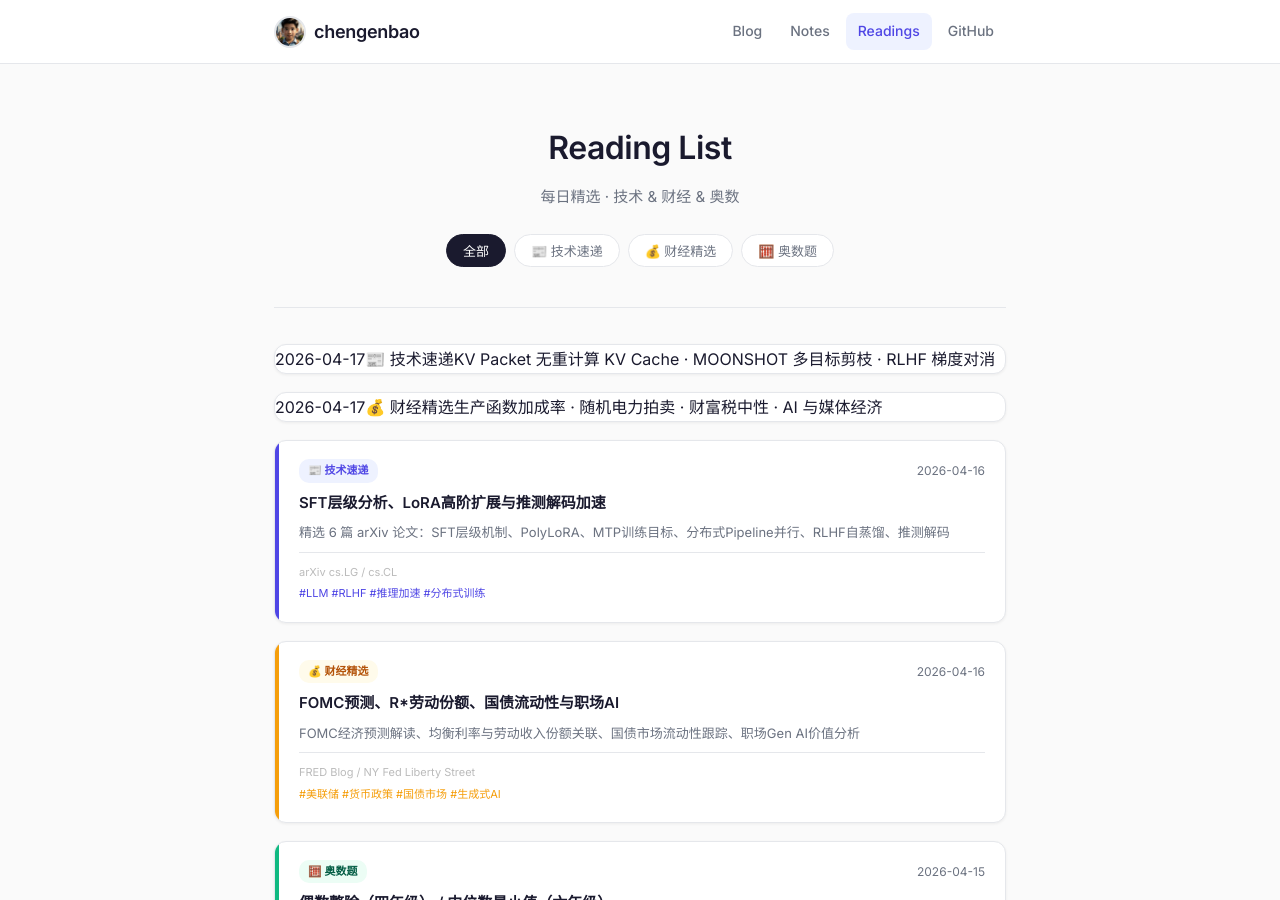
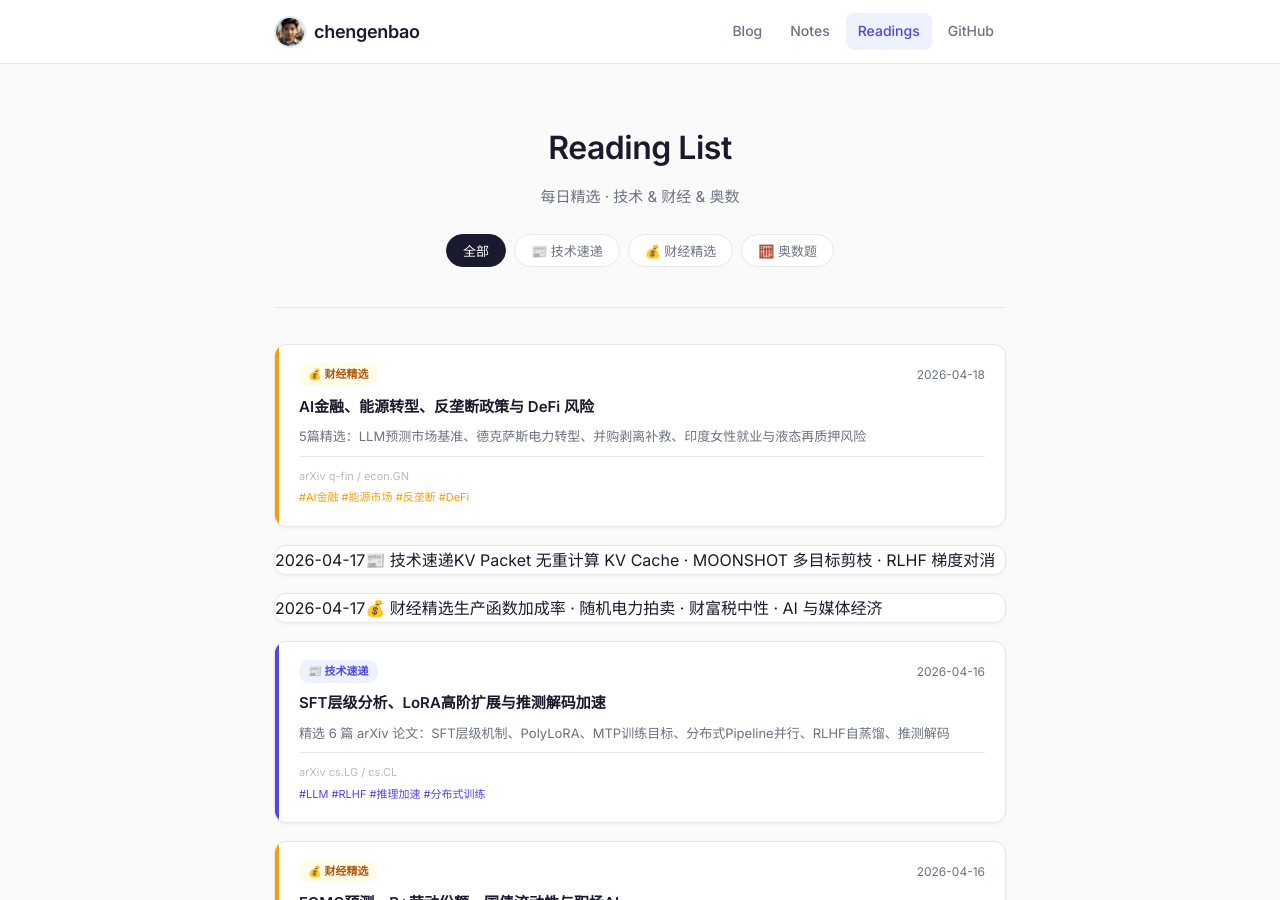
Before and after one commit to chengenbao/chengenbao.github.io, a Jekyll site: the page built from reading-list/index.md, in a window 1280 px wide and 900 px high. Built offline with Jekyll 4.4.1, drawn with Linux system fonts in a browser that asks for light colours.

Commit message:
update reading list index finance 2026-04-18

```diff
--- a/reading-list/index.md
+++ b/reading-list/index.md
@@ -18,6 +18,21 @@
   </div>
 
   <div class="rl-grid">
+<a class="rl-card finance" href="/reading-list/2026-04-18-finance-daily/">
+  <div class="rl-accent"></div>
+  <div class="rl-body">
+    <div class="rl-top">
+      <span class="rl-badge finance">💰 财经精选</span>
+      <time>2026-04-18</time>
+    </div>
+    <h2>AI金融、能源转型、反垄断政策与 DeFi 风险</h2>
+    <p>5篇精选：LLM预测市场基准、德克萨斯电力转型、并购剥离补救、印度女性就业与液态再质押风险</p>
+    <div class="rl-meta">
+      <span class="rl-source">arXiv q-fin / econ.GN</span>
+      <span class="rl-tags">#AI金融 #能源市场 #反垄断 #DeFi</span>
+    </div>
+  </div>
+</a>
     <a class="rl-card tech" href="/reading-list/2026-04-17-tech-daily/">
       <span class="rl-date">2026-04-17</span>
       <span class="rl-label">📰 技术速递</span>
```
